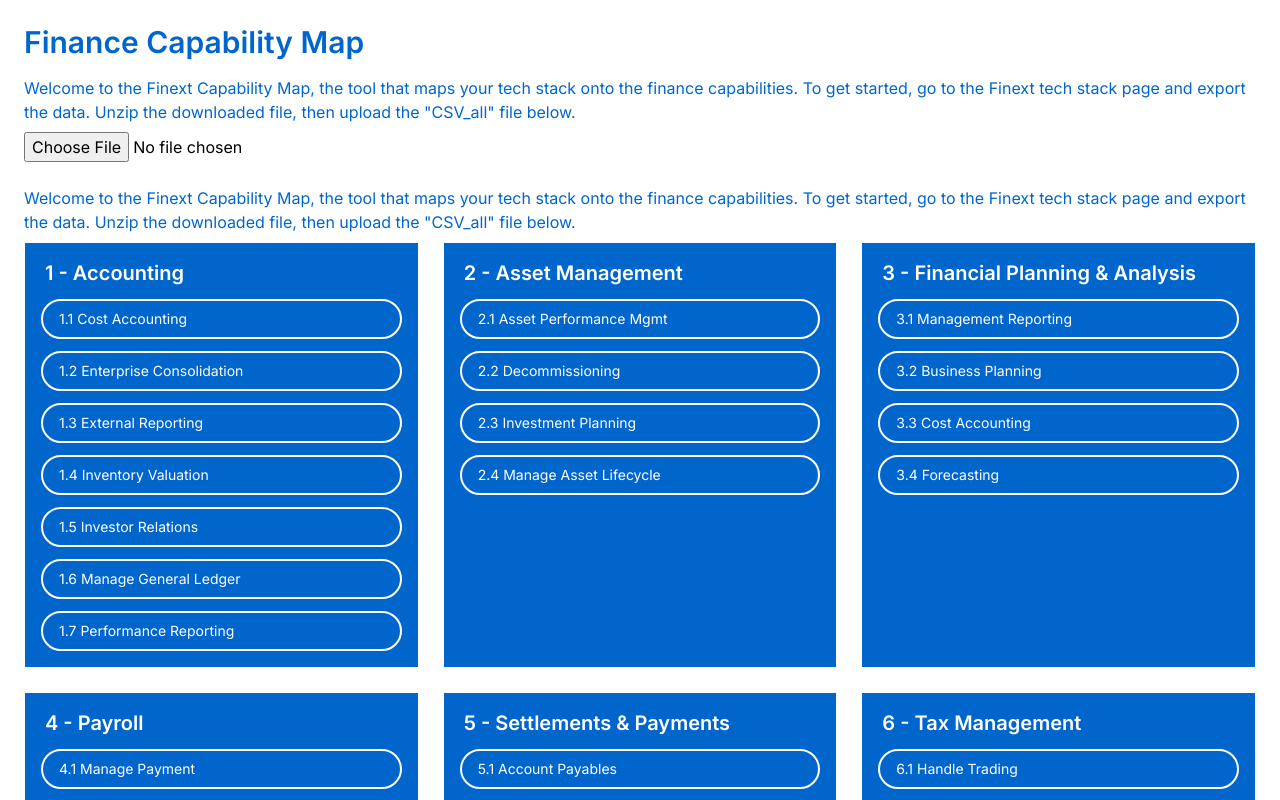
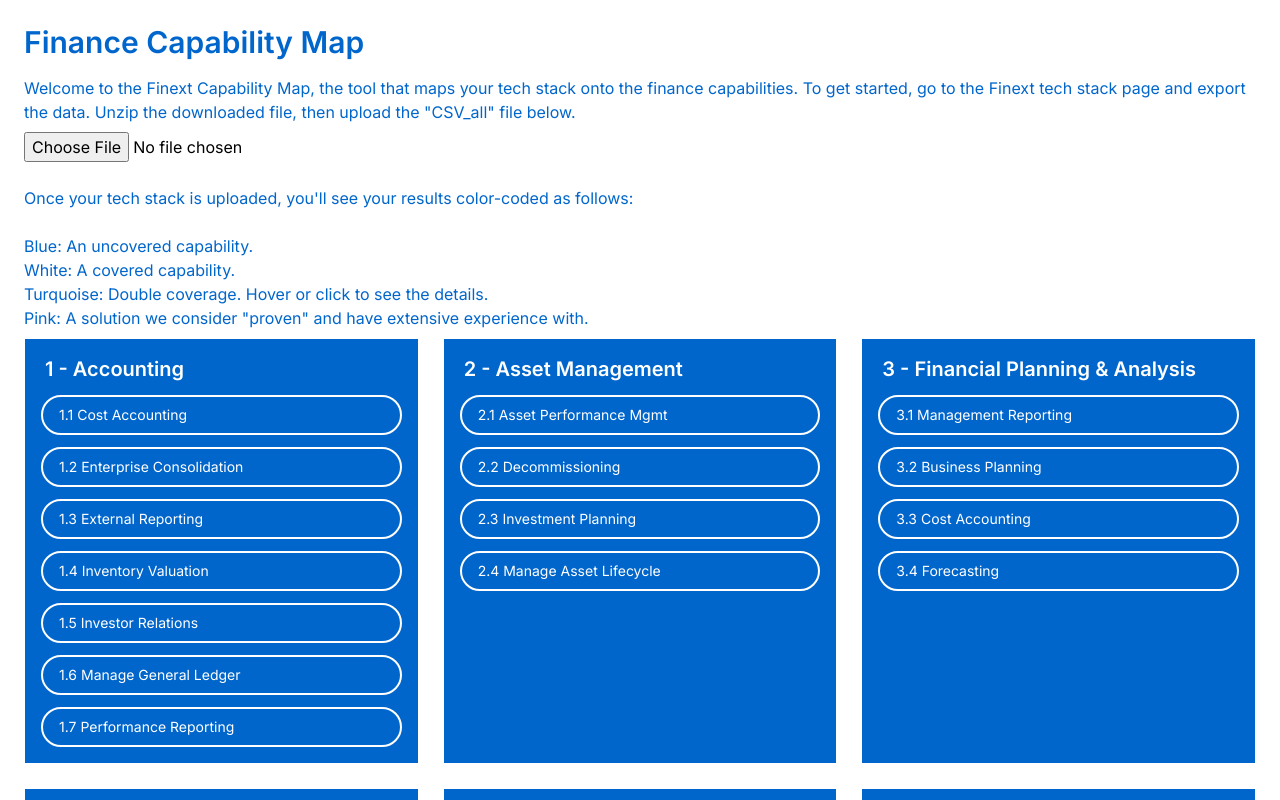
Before and after one commit to Pluuf/Finext, a React (Create React App) app: page / in a window 1280 px wide. Shown: the top 800 px of the page. Built offline with nearby package versions, Linux system fonts and the light colour scheme.

Commit message:
Update App.jsx

```diff
--- a/src/App.jsx
+++ b/src/App.jsx
@@ -133,7 +133,14 @@ const getPillStyle = (capability) => {
       <h1 className="text-3xl font-bold mb-4">Finance Capability Map</h1>
           <h2 className="mb-2">Welcome to the Finext Capability Map, the tool that maps your tech stack onto the finance capabilities. To get started, go to the Finext tech stack page and export the data. Unzip the downloaded file, then upload the "CSV_all" file below.</h2>
       <input type="file" accept=".csv" onChange={handleFileUpload} className="mb-6 text-black" />
-           <h2 className="mb-2">Welcome to the Finext Capability Map, the tool that maps your tech stack onto the finance capabilities. To get started, go to the Finext tech stack page and export the data. Unzip the downloaded file, then upload the "CSV_all" file below.</h2>
+           <h2 className="mb-2">
+			Once your tech stack is uploaded, you'll see your results color-coded as follows:<br />
+			<br />
+			Blue: An uncovered capability.<br />
+			White: A covered capability.<br />
+			Turquoise: Double coverage. Hover or click to see the details.<br />
+			Pink: A solution we consider "proven" and have extensive experience with.
+		   </h2>
      <div className="grid grid-cols-3 gap-6">
         {capabilityMap.map((category) => (
           <div key={category.category} className="bg-[#0066CC] p-4 space-y-3 border border-white">
```
